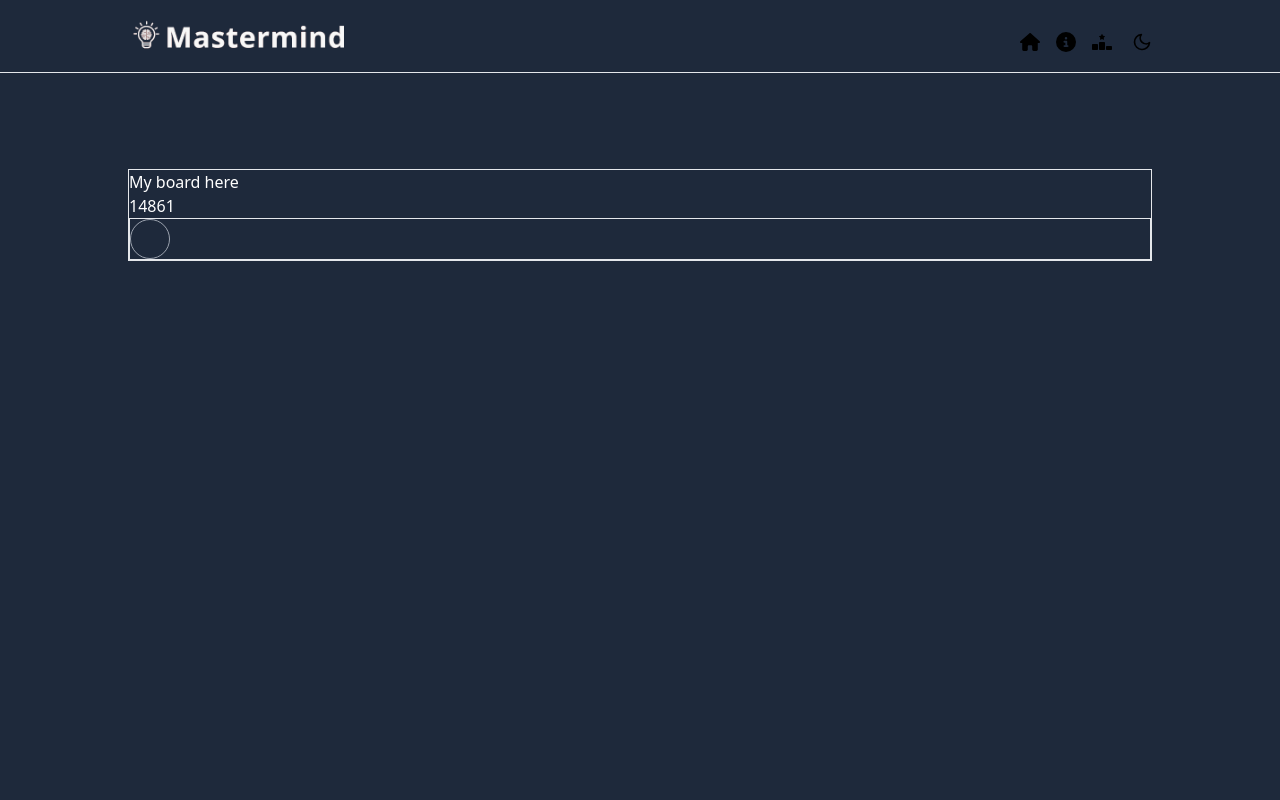
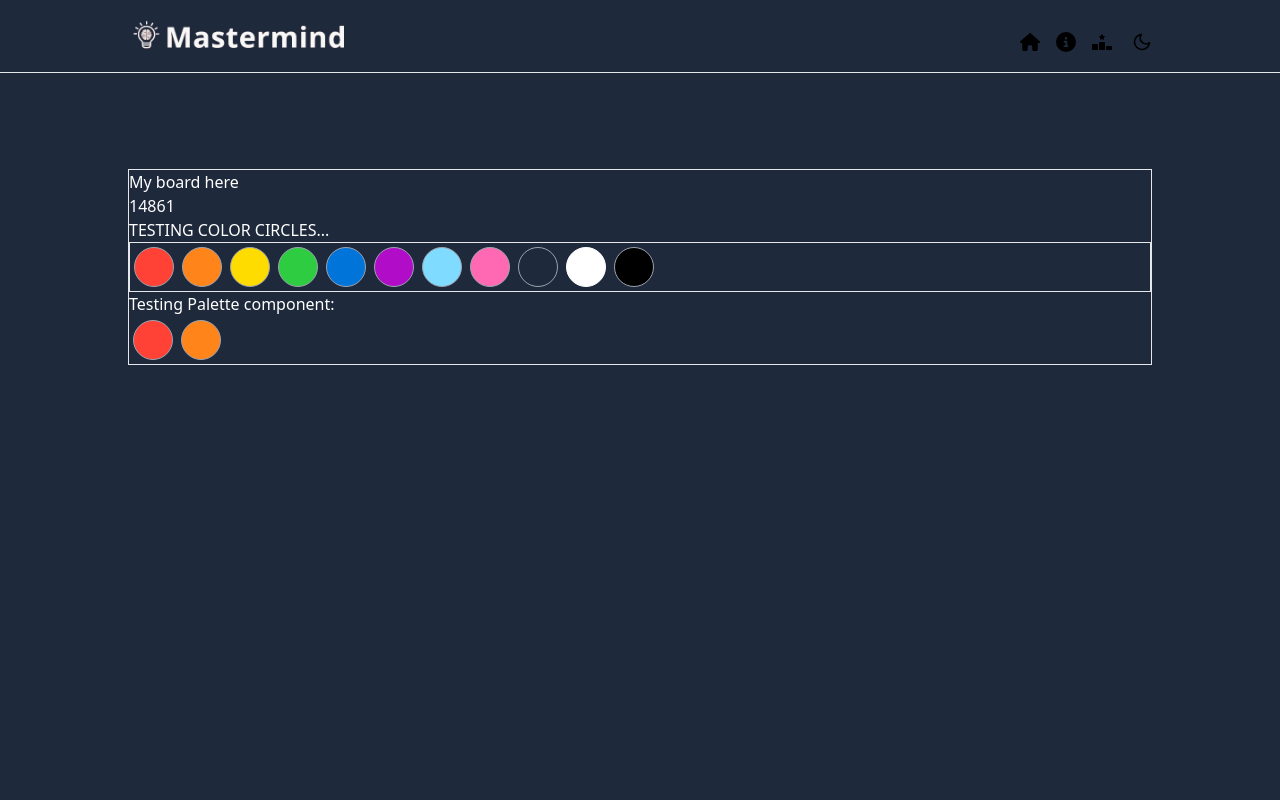
Before and after one commit to patobottos/mastermind, a Next.js app: page / in a window 1280 px wide. Shown: the top 800 px of the page. Built offline with nearby package versions, Linux system fonts and the light colour scheme.

Commit message:
Dynamic classes applied to circles.

```diff
--- a/src/components/Board.tsx
+++ b/src/components/Board.tsx
@@ -1,5 +1,6 @@
 import RandomCode from "@/utilities/randomCodeGenerator";
 import Circle from "./Circle";
+import Palette from "./Palette";
 
 function Board() {
   const CODE: number[] = RandomCode();
@@ -8,8 +9,23 @@ function Board() {
     <div className="text-white w-[80vw] justify-center mx-auto border">
       <h1>My board here</h1>
       <p>{CODE}</p>
+      <h3>TESTING COLOR CIRCLES... </h3>
       <div className="flex border">
-        <Circle />
+        <Circle size="large" color="crimson" />
+        <Circle size="large" color="sunrise" />
+        <Circle size="large" color="sunny" />
+        <Circle size="large" color="emerald" />
+        <Circle size="large" color="azure" />
+        <Circle size="large" color="velvet" />
+        <Circle size="large" color="sky" />
+        <Circle size="large" color="rosy" />
+        <Circle size="large" color="miss" />
+        <Circle size="large" color="present" />
+        <Circle size="large" color="match" />
+      </div>
+      <p>Testing Palette component:</p>
+      <div className="flex">
+        <Palette />
       </div>
     </div>
   );
--- a/src/components/Circle.tsx
+++ b/src/components/Circle.tsx
@@ -1,4 +1,34 @@
-function Circle() {
-  return <div className="h-10 w-10 border rounded-full border-gray-400 "></div>;
+type CircleProps = {
+  size: "small" | "medium" | "large";
+  color: string;
+};
+
+function Circle({ size, color }: CircleProps) {
+  const sizeVariants = {
+    small: "h-5 w-5",
+    medium: "h-8 w-8",
+    large: "h-10 w-10",
+  };
+
+  const colorVariants: { [key: string]: string } = {
+    crimson: "bg-crimson",
+    sunrise: " bg-sunrise",
+    sunny: " bg-sunny",
+    emerald: " bg-emerald",
+    azure: " bg-azure",
+    velvet: " bg-velvet",
+    sky: " bg-sky",
+    rosy: " bg-rosy",
+    miss: " bg-transparent",
+    present: "border-white bg-white",
+    match: "border-black bg-black",
+  };
+
+  return (
+    <div
+      className={`${sizeVariants[size]} ${colorVariants[color]} border border-gray-400 m-1 rounded-full`}
+    ></div>
+  );
 }
+
 export default Circle;
--- /dev/null
+++ b/src/components/Palette.tsx
@@ -0,0 +1,16 @@
+import Circle from "./Circle";
+
+function Palette() {
+  const paletteColors: string[] = ["crimson", "sunrise"];
+
+  return (
+    <div className="flex">
+      {paletteColors.map((backgroundColor, index) => {
+        return (
+          <Circle key={backgroundColor} size="large" color={backgroundColor} />
+        );
+      })}
+    </div>
+  );
+}
+export default Palette;
--- a/src/utilities/circleUtilities.ts
+++ b/src/utilities/circleUtilities.ts
@@ -5,7 +5,7 @@ export enum GuessedColorState {
 }
 
 export const GuessedColorStateStyles = {
-  [GuessedColorState.Miss]: 'border-gray-400 bg-gray-400',
+  [GuessedColorState.Miss]: ' bg-gray-400',
   [GuessedColorState.Present]: 'border-white bg-white',
   [GuessedColorState.Match]: 'border-black bg-black',
 };
--- a/tailwind.config.ts
+++ b/tailwind.config.ts
@@ -31,6 +31,16 @@ const config: Config = {
         "2xl": { min: "1280px", max: "1535px" },
         // => @media (min-width: 1280px) and (max-width: 1535px) { ... }
       },
+      colors: {
+        'crimson': '#FF4136',
+        'sunrise': '#FF851B',
+        'sunny': '#FFDC00',
+        'emerald': '#2ECC40',
+        'azure': '#0074D9',
+        'velvet': '#B10DC9',
+        'sky': '#7FDBFF',
+        'rosy': '#FF69B4',
+      },
     },
   },
   plugins: [],
```
